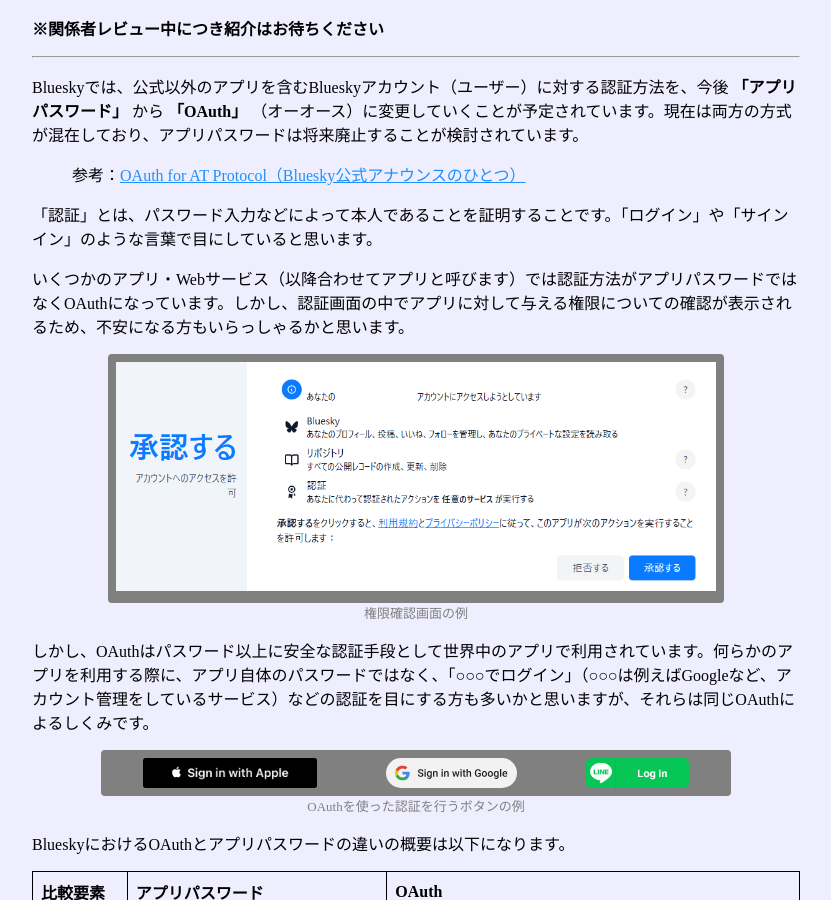
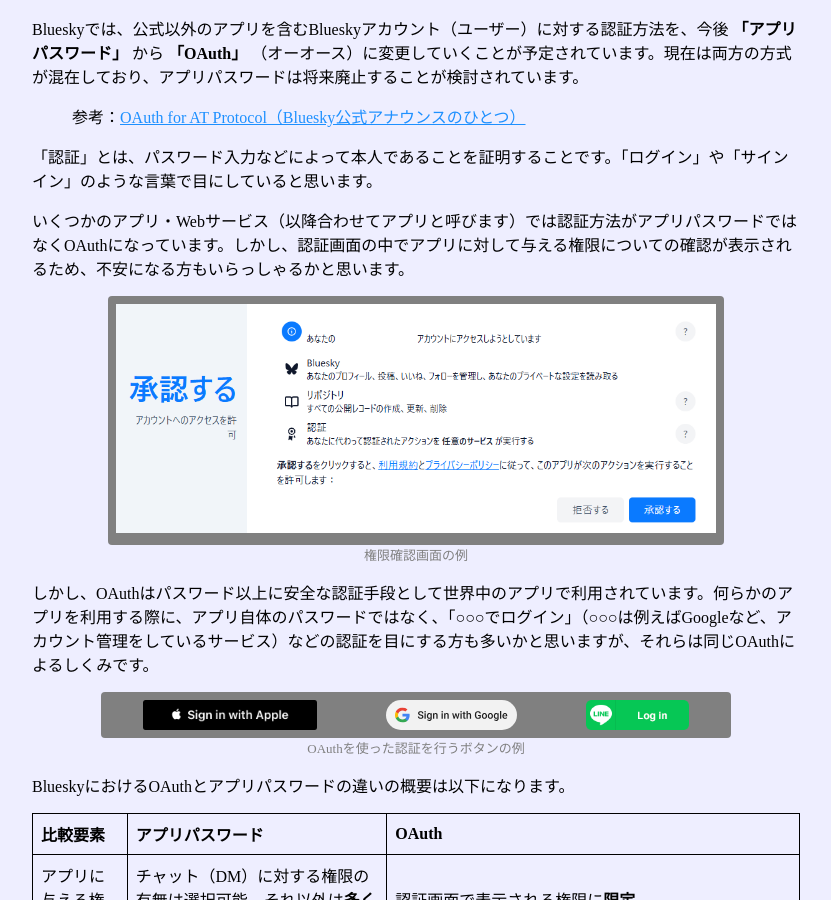
Before and after one commit to bills-appworks/bsky-misc, a Jekyll site: the page built from OAuth-and-AppPassword/index.md, in a window 1280 px wide and 900 px high. Shown: the whole window, without its empty margins (224-1055 px from the left). Built offline with Jekyll 4.4.1, drawn with Linux system fonts in a browser that asks for light colours; our own code applies the rules of GitHub Pages for plain Markdown files.

Commit message:
レビュー中表記を削除

```diff
--- a/OAuth-and-AppPassword/index.md
+++ b/OAuth-and-AppPassword/index.md
@@ -1,7 +1,3 @@
-<b>※関係者レビュー中につき紹介はお待ちください</b>
-
----
-
 Blueskyでは、公式以外のアプリを含むBlueskyアカウント（ユーザー）に対する認証方法を、今後 **「アプリパスワード」** から **「OAuth」** （オーオース）に変更していくことが予定されています。現在は両方の方式が混在しており、アプリパスワードは将来廃止することが検討されています。
 
 > 参考：<a href="https://docs.bsky.app/blog/oauth-atproto" target="bsky">OAuth for AT Protocol（Bluesky公式アナウンスのひとつ）</a>
```
